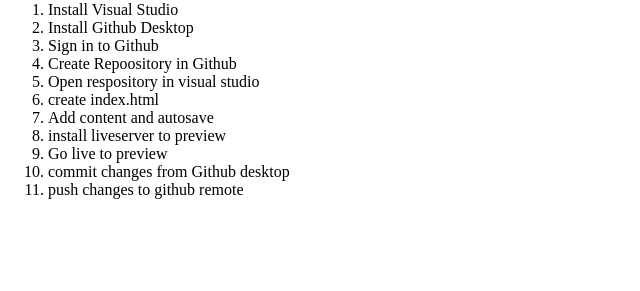
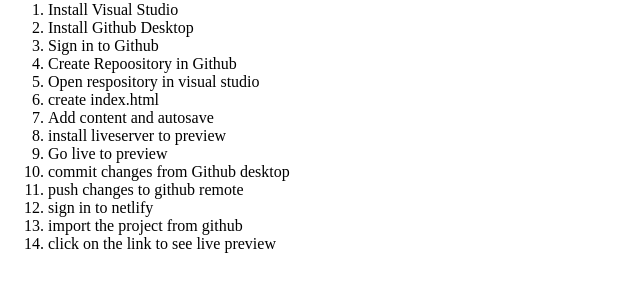
Before and after one commit to hrushikeswar86/HtmlDemo, a plain HTML site: page index.html in a window 1280 px wide. Shown: the part 79-370 px from the top of the page, without its empty margins (0-640 px from the left). Drawn offline with Linux system fonts and the light colour scheme.

Commit message:
Update index.html

```diff
--- a/index.html
+++ b/index.html
@@ -19,7 +19,9 @@
         <li> Go live to preview</li>
         <li> commit changes from Github desktop</li>
         <li>  push changes to github remote</li>
-
+        <li> sign in to netlify</li>
+        <li> import the project from github</li>
+        <li> click on the link to see live preview</li>
     </ol>
     <p> &nbsp; &nbsp; &nbsp; </p>
     </body>
```
